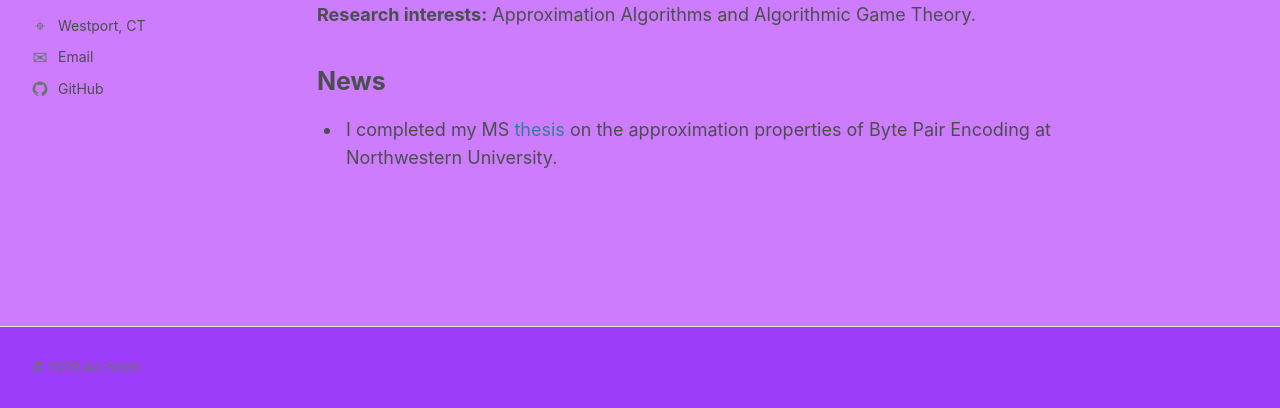
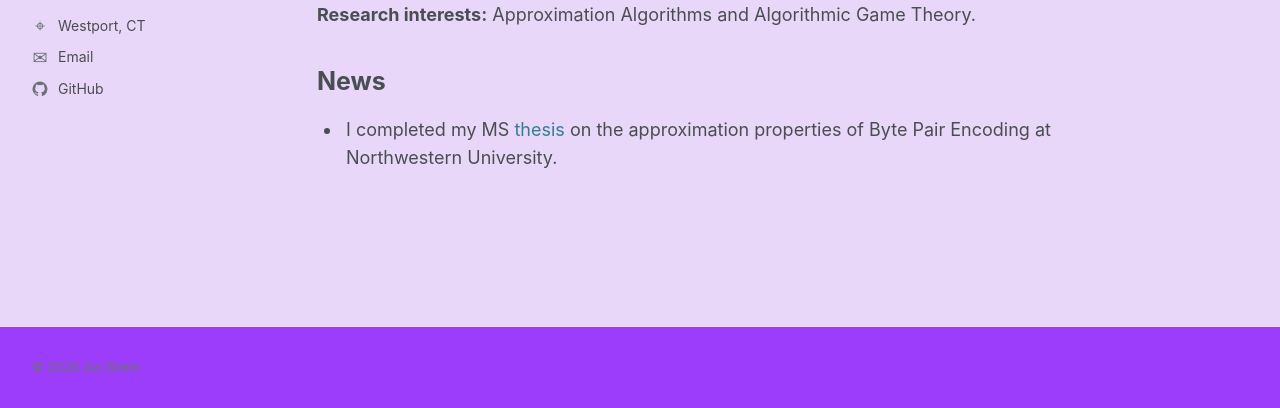
Before and after one commit to avishein21/avishein21.github.io, a plain HTML site: page index.html in a window 1280 px wide. Shown: the part 392-800 px from the top of the page. Drawn offline with Linux system fonts and the light colour scheme.

Commit message:
Update website

```diff
--- a/style.css
+++ b/style.css
@@ -1,6 +1,6 @@
 * { box-sizing: border-box; }
 :root { color-scheme: light; --ink: #494e52; --link: #327f94; --line: #f0f1f2; }
-body { margin: 0; background: #cd7cfd; color: var(--ink); font: 18px/1.6 -apple-system, BlinkMacSystemFont, "Segoe UI", Arial, sans-serif; min-height: 100vh; display: flex; flex-direction: column; }
+body { margin: 0; background: #e8d7f9; color: var(--ink); font: 18px/1.6 -apple-system, BlinkMacSystemFont, "Segoe UI", Arial, sans-serif; min-height: 100vh; display: flex; flex-direction: column; }
 a { color: var(--link); text-decoration: none; }
 a:hover { text-decoration: underline; }
 a:focus-visible { outline: 2px solid var(--link); outline-offset: 4px; }
```
